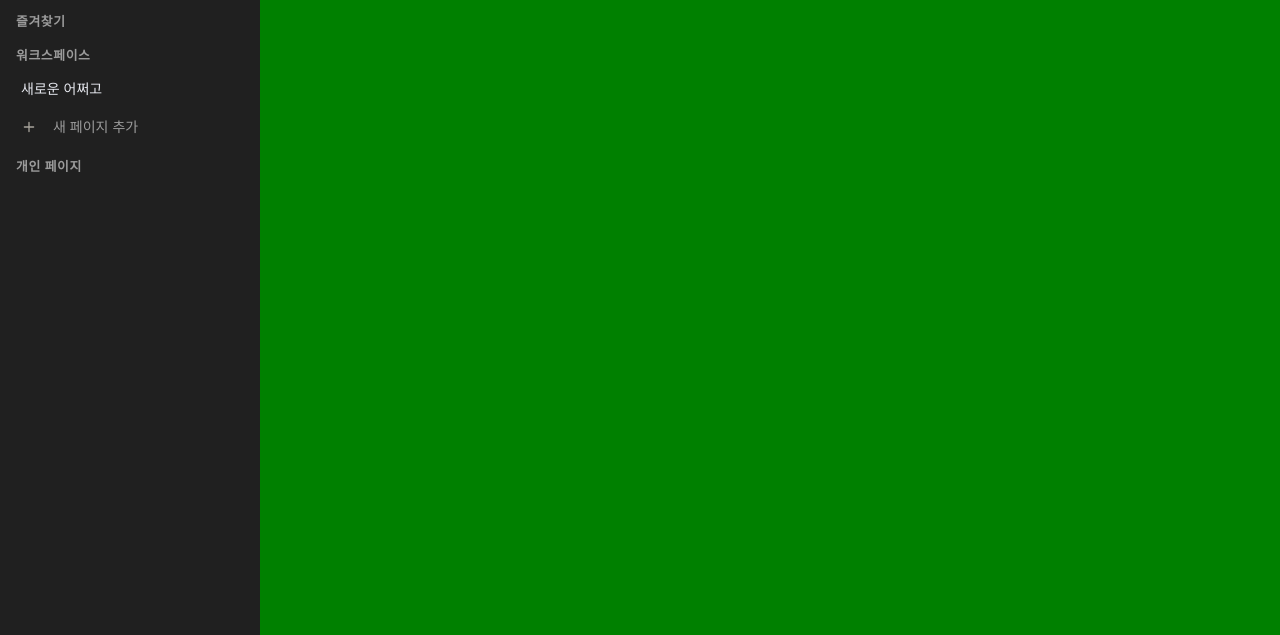
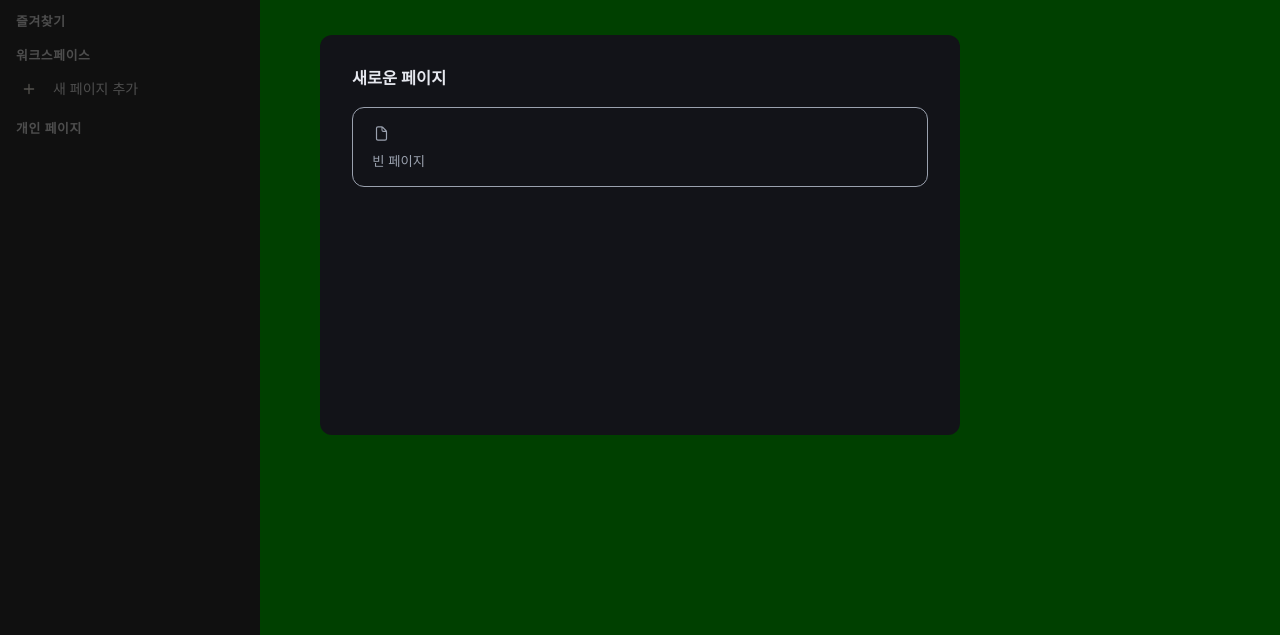
Before and after one commit to zzzRYT/whip, a plain HTML site: page LJJ/notionCloneCoding/index.html in a window 1280 px wide. Both pictures are taken after a click on the element "새 페이지 추가". Shown: the part 165-800 px from the top of the page. Drawn offline with Linux system fonts and the light colour scheme.

Commit message:
LJJ: 새 페이지 생성 모달

```diff
--- a/LJJ/notionCloneCoding/index.html
+++ b/LJJ/notionCloneCoding/index.html
@@ -86,10 +86,19 @@
               <h3>개인 페이지</h3>
               <div class="personal-space-items"></div>
             </div>
-
           </section>
         </nav>
       </aside>
+
+      <div class="create-workspace-modal">
+        <div class="create-workspace-modal-contents">
+          <h3>새로운 페이지</h3>
+          <button class="new-page-button-container" aria-label="새로운 페이지 버튼">
+            <svg aria-hidden="true" role="graphics-symbol" viewBox="0 0 20 20" class="pageEmpty" style="width: auto; height: 19px; display: block; fill: inherit; flex-shrink: 0; color: rgb(168, 164, 156); margin-bottom: 8px;"><path d="M6.25 2.375A2.125 2.125 0 0 0 4.125 4.5v11c0 1.174.951 2.125 2.125 2.125h7.5a2.125 2.125 0 0 0 2.125-2.125V8.121c0-.563-.224-1.104-.622-1.502L11.63 2.997a2.13 2.13 0 0 0-1.502-.622zM5.375 4.5c0-.483.392-.875.875-.875h3.7V6.25A2.05 2.05 0 0 0 12 8.3h2.625v7.2a.875.875 0 0 1-.875.875h-7.5a.875.875 0 0 1-.875-.875zm8.691 2.7H12a.95.95 0 0 1-.95-.95V4.184z"></path></svg>
+            <span>빈 페이지</span>
+          </button>
+        </div>
+      </div>
 
       <!-- 메인 -->
       <main class="contents">contents</main>
--- a/LJJ/notionCloneCoding/sidebar.css
+++ b/LJJ/notionCloneCoding/sidebar.css
@@ -189,3 +189,40 @@
   gap: 0.5rem;
   margin-top: 0.5rem;
 }
+
+/* 새 페이지 생성 모달 */
+.create-workspace-modal {
+  display: none;
+  position: fixed;
+  top: 0;
+  left: 0;
+  right: 0;
+  bottom: 0;
+  background: rgba(0, 0, 0, 0.5);
+  justify-content: center;
+  align-items: center;
+  z-index: var(--z-modal);
+}
+
+.create-workspace-modal-contents {
+  width: 50%;
+  height: 50%;
+  background-color: var(--panel);
+  padding: 1rem 2rem;
+  border-radius: 12px;
+}
+
+.new-page-button-container {
+  border: 1px solid var(--muted);
+  background-color: inherit;
+  padding: 1rem 1.2rem;
+  border-radius: 12px;
+  width: 100%;
+  color: var(--muted);
+  fill: var(--muted);
+  display: flex;
+  flex-direction: column;
+  justify-content: center;
+  align-items: start;
+  cursor: pointer;
+}
--- a/LJJ/notionCloneCoding/sidebar.js
+++ b/LJJ/notionCloneCoding/sidebar.js
@@ -32,19 +32,7 @@ function getWorkspaces() {
 }
 
 const addWorkspaceButton = document.querySelector('.add-page-button-container');
-addWorkspaceButton.addEventListener('click', () =>
-  addWorkspace('새로운 어쩌고')
-);
-
-function addWorkspace(name) {
-  const workspaces = getWorkspaces();
-  workspaces.push({ name });
-  localStorage.setItem('workspaces', JSON.stringify(workspaces));
-  const workspaceDiv = document.createElement('div');
-  workspaceDiv.className = 'workspace-item';
-  workspaceDiv.textContent = name || `워크스페이스 ${index + 1}`;
-  workspaceItems.appendChild(workspaceDiv);
-}
+addWorkspaceButton.addEventListener('click', () => isToggleCreateModal());
 
 function renderWorkspaces() {
   const workspaces = getWorkspaces();
@@ -58,3 +46,43 @@ function renderWorkspaces() {
 }
 
 renderWorkspaces();
+
+/** workspace 생성 모달 */
+
+const createWorkspaceModal = document.querySelector('.create-workspace-modal');
+
+function isToggleCreateModal() {
+  addWorkspaceButton.classList.toggle('is-create');
+
+  if (addWorkspaceButton.classList.contains('is-create')) {
+    createWorkspaceModal.style.display = 'flex';
+  } else {
+    createWorkspaceModal.style.display = 'none';
+  }
+}
+
+createWorkspaceModal.addEventListener('click', (e) => {
+  if (e.target.className !== 'create-workspace-modal') {
+    return;
+  }
+  isToggleCreateModal();
+});
+
+const createNewPageButton = document.querySelector(
+  '.new-page-button-container'
+);
+
+createNewPageButton.addEventListener('click', () => {
+  addWorkspace('새 페이지');
+  isToggleCreateModal();
+});
+
+function addWorkspace(name) {
+  const workspaces = getWorkspaces();
+  workspaces.push({ name });
+  localStorage.setItem('workspaces', JSON.stringify(workspaces));
+  const workspaceDiv = document.createElement('div');
+  workspaceDiv.className = 'workspace-item';
+  workspaceDiv.textContent = name || `워크스페이스 ${index + 1}`;
+  workspaceItems.appendChild(workspaceDiv);
+}
```
